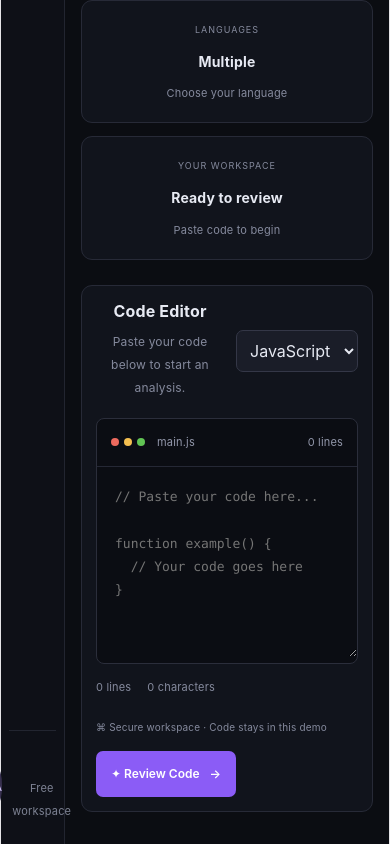
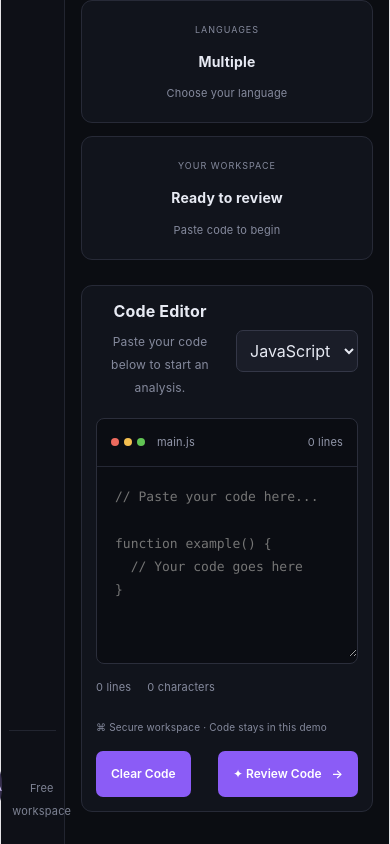
Before and after one commit to ananyamahajan165/CodeReview-AI, a React app: page / in a window 390 px wide. Shown: the part 468-1312 px from the top of the page. Built offline with nearby package versions, Linux system fonts and the light colour scheme; the HTML template or start-up script is replaced by a standard one.

Commit message:
elaborate css

```diff
--- a/src/App.css
+++ b/src/App.css
@@ -406,10 +406,13 @@ h1 span {
   }
 
   .editor-footer {
-    align-items: flex-start;
-    flex-direction: column;
+    display: flex;
+    align-items: center;
+    justify-content: space-between;
+    gap: 12px;
+    flex-wrap: wrap;
+    }
   }
-}
 
 .code-stats {
   display: flex;
@@ -418,3 +421,17 @@ h1 span {
   font-size: 11px;
   margin-top: 12px;
 }
+
+.clear-button {
+  background: transparent;
+  color: #c4b5fd;
+  border: 1px solid #51416f;
+  border-radius: 7px;
+  padding: 11px 15px;
+  font-size: 12px;
+  font-weight: 600;
+}
+
+.clear-button:hover {
+  background: #201932;
+}
--- a/src/App.jsx
+++ b/src/App.jsx
@@ -112,6 +112,15 @@ function App() {
             </div>
             <div className="editor-footer">
               <span>⌘ Secure workspace · Code stays in this demo</span>
+              <button
+              className="clear-button"
+              onClick={() => {
+              setCode('')
+              setReview(false)
+            }}
+          >
+          Clear Code
+          </button>
               <button onClick={handleReview}>✦ Review Code <span>→</span></button>
             </div>
           </section>
```
